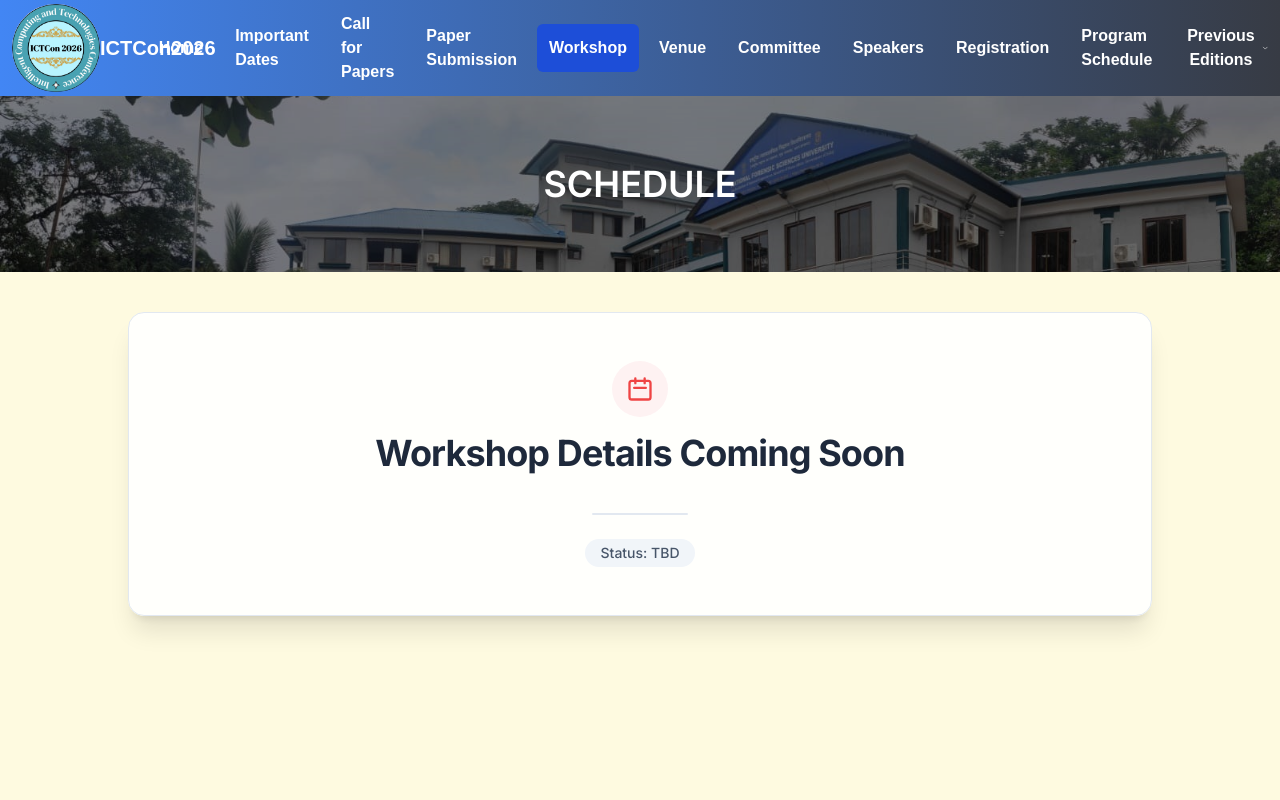
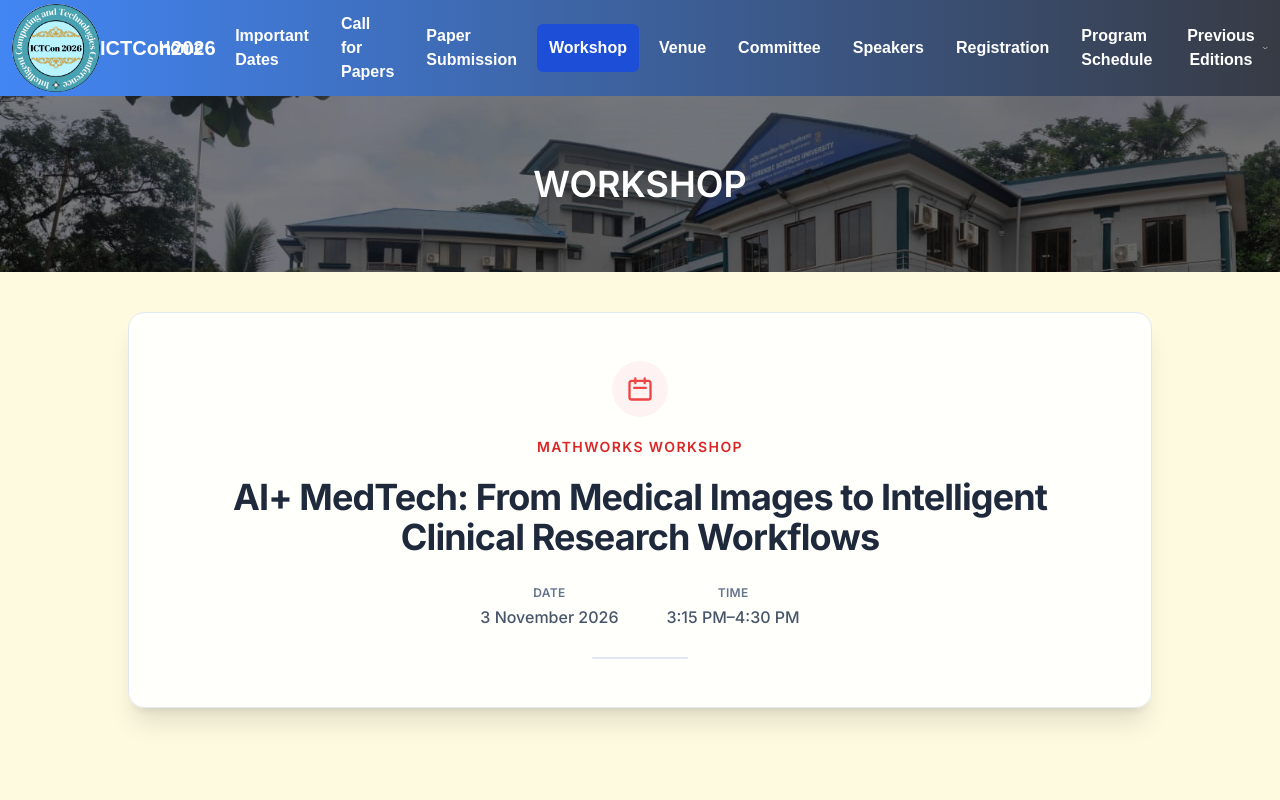
Before and after one commit to ictcon-cit/ictcon_2026, a Next.js app: page /workshop in a window 1280 px wide. Shown: the top 800 px of the page. Built offline with nearby package versions, Linux system fonts and the light colour scheme.

Commit message:
Updated home

```diff
--- a/src/app/workshop/page.tsx
+++ b/src/app/workshop/page.tsx
@@ -1,18 +1,14 @@
 import SecondHeader from "@/components/secondheader";
-import { FaDownload } from "react-icons/fa";
 
-const SubmissionPage = () => {
+const WorkshopPage = () => {
   return (
     <div className="relative">
       <div className="relative z-10">
-      <SecondHeader title={"SCHEDULE"} />
+        <SecondHeader title={"WORKSHOP"} />
 
         <main className="w-full flex justify-center md:min-h-screen pb-10 px-4">
           <div className="w-full max-w-5xl mt-10">
-          {/* Card */}
-          <div className="bg-white/90 backdrop-blur rounded-2xl shadow-xl border border-slate-200 p-8 md:p-12 flex flex-col items-center justify-center gap-4 text-center">
-
-            {/* Icon */}
+            <article className="bg-white/90 backdrop-blur rounded-2xl shadow-xl border border-slate-200 p-8 md:p-12 flex flex-col items-center gap-5 text-center">
               <div className="w-14 h-14 rounded-full bg-red-50 flex items-center justify-center">
                 <svg
                   className="w-7 h-7 text-red-500"
@@ -20,6 +16,7 @@
                   stroke="currentColor"
                   strokeWidth="2"
                   viewBox="0 0 24 24"
+                  aria-hidden="true"
                 >
                   <path
                     strokeLinecap="round"
@@ -29,30 +26,40 @@
                 </svg>
               </div>
 
-            {/* Main text */}
+              <p className="text-sm font-semibold uppercase tracking-widest text-red-600">
+                MathWorks Workshop
+              </p>
               <h1 className="text-3xl md:text-4xl font-bold tracking-tight text-slate-800">
-             Workshop Details Coming Soon
+                AI+ MedTech: From Medical Images to Intelligent Clinical
+                Research Workflows
               </h1>
 
-            {/* Subtext */}
-            <p className="max-w-md text-sm md:text-base text-slate-500">
+              <dl className="mt-2 flex flex-col sm:flex-row gap-4 sm:gap-12 text-slate-600">
+                <div>
+                  <dt className="text-xs font-semibold uppercase tracking-wide text-slate-500">
+                    Date
+                  </dt>
+                  <dd className="mt-1 text-base font-medium">
+                    3 November 2026
+                  </dd>
+                </div>
+                <div>
+                  <dt className="text-xs font-semibold uppercase tracking-wide text-slate-500">
+                    Time
+                  </dt>
+                  <dd className="mt-1 text-base font-medium">
+                    3:15 PM–4:30 PM
+                  </dd>
+                </div>
+              </dl>
 
-            </p>
-
-            {/* Subtle divider */}
               <div className="w-24 h-[2px] bg-slate-200 rounded-full mt-2" />
-
-            {/* Status badge */}
-            <span className="mt-2 inline-flex items-center rounded-full bg-slate-100 px-4 py-1 text-xs md:text-sm font-medium text-slate-600">
-              Status: TBD
-            </span>
-          </div>
+            </article>
           </div>
         </main>
       </div>
     </div>
   );
-
 };
 
-export default SubmissionPage;
+export default WorkshopPage;
--- a/src/components/horizontalscroll.tsx
+++ b/src/components/horizontalscroll.tsx
@@ -1,26 +1,21 @@
 import React from "react";
+import Link from "next/link";
 
 const HorizontalScroll: React.FC = () => {
   const textContent = (
-    <p className="text-blue-500 text-sm md:text-lg whitespace-nowrap overflow-hidden text-ellipsis">
-
-       <span className="ml-2 font-semibold text-blue-600">
-  The proceedings of the conference will be published by Scopus Indexed ‐ Springer in Communications in Computer and Information Science series (CCIS), ( Final Acceptance of Springer CCIS Proceedings).
-</span>
-
-      {/* <span className="font-bold text-red-500">
-        [
-        <a
-          href="./ICTCon2025_IDXXX.pptx"
-          target="_blank"
-          className="hover:underline hover:text-red-800"
-        >
-          Oral power point presentation template available
-        </a>
-        ]
-      </span> */}
+    <p className="text-sm md:text-lg whitespace-nowrap">
+      <span className="ml-2 font-semibold text-blue-600">
+        The proceedings of the conference will be published by Scopus Indexed ‐
+        Springer in Communications in Computer and Information Science series
+        (CCIS), ( Final Acceptance of Springer CCIS Proceedings).
+      </span>
+      <Link
+        href="/schedule"
+        className="ml-10 font-bold text-red-600 hover:text-red-800 hover:underline"
+      >
+        Full Program Schedule Updated
+      </Link>
     </p>
-
   );
 
   return (
```
Also changed, not shown: src/utils/keynote.tsx (+7 -0 lines), public/images/speakers/prd.jpeg (added). Lines whose indentation alone changed are shown as unchanged.
